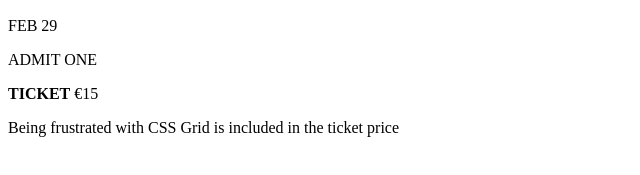
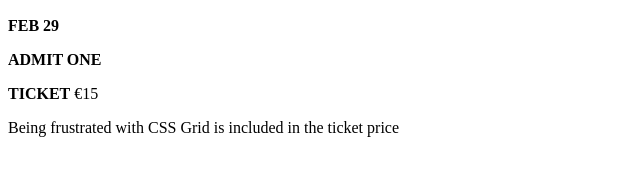
Before and after one commit to MinjuCo/webtech3-portfolio, a plain HTML site: page lab2-grid/gridticket/index.html in a window 1280 px wide. Shown: the part 417-592 px from the top of the page, 0-640 px from the left. Drawn offline with Linux system fonts and the light colour scheme.

Commit message:
Header tag omgezet naar een div tag met class header en de tekst in bold gezet via strong tag

```diff
--- a/lab2-grid/gridticket/index.html
+++ b/lab2-grid/gridticket/index.html
@@ -9,7 +9,7 @@
 </head>
 <body>
     <div class="ticket">
-        <header>
+        <div class="header">
             <h1>WEAREIMD</h1>
             <p>LIVE PROGRAMMING MUSIC</p>
         </header>
@@ -17,10 +17,10 @@
             <img src="https://chart.googleapis.com/chart?cht=qr&chs=250x250&chl=MinjuCo" alt="QR code">
         </div>
         <div>
-            <p>FEB 29</p>
+            <p><strong>FEB 29</strong></p>
         </div>
         <div>
-            <p>ADMIT ONE</p>
+            <p><strong>ADMIT ONE</strong></p>
         </div>
         <div class="ticketPrice">
             <p><strong>TICKET</strong> €15</p>
```
